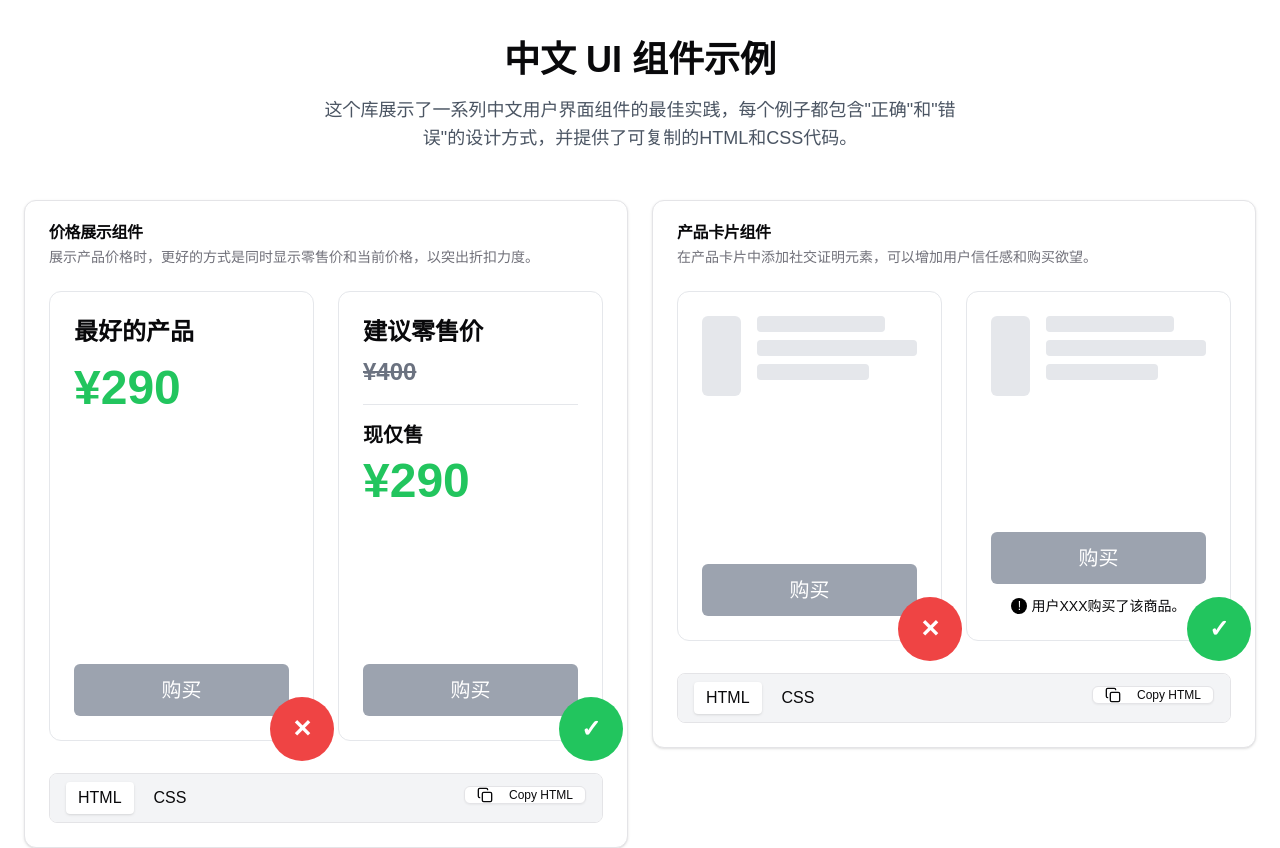
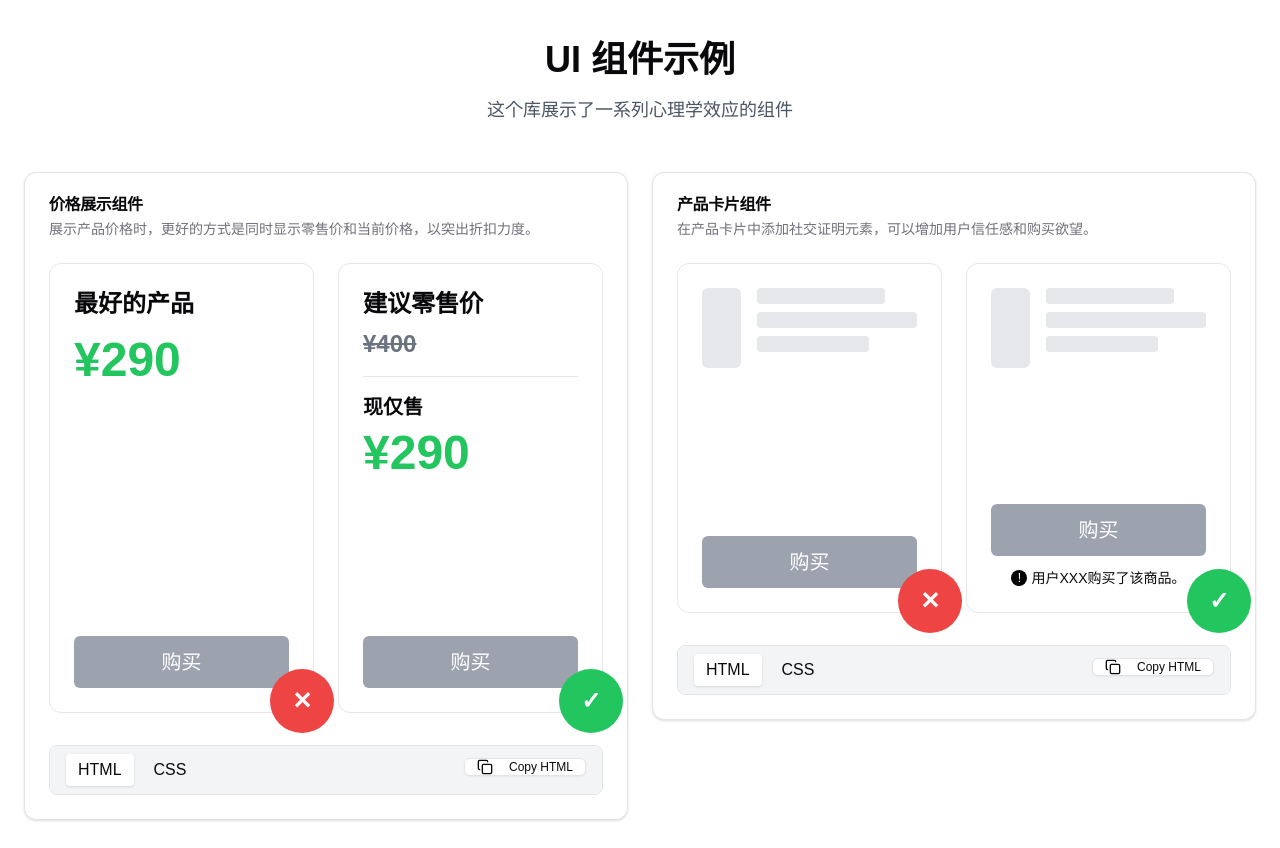
Before and after one commit to nexteacc/ui-components, a React (Vite) app: page / in a window 1280 px wide. Shown: the top 848 px of the page. Built offline with nearby package versions, Linux system fonts and the light colour scheme.

Commit message:
title change

```diff
--- a/src/App.tsx
+++ b/src/App.tsx
@@ -9,9 +9,9 @@
   return (
     <div className="container mx-auto py-10 px-4 md:px-6">
       <header className="text-center mb-12">
-        <h1 className="text-3xl md:text-4xl font-bold mb-4">中文 UI 组件示例</h1>
+        <h1 className="text-3xl md:text-4xl font-bold mb-4">UI 组件示例</h1>
         <p className="text-lg text-gray-600 max-w-2xl mx-auto">
-          这个库展示了一系列中文用户界面组件的最佳实践，每个例子都包含"正确"和"错误"的设计方式，并提供了可复制的HTML和CSS代码。
+          这个库展示了一系列心理学效应的组件
         </p>
       </header>
 
```
